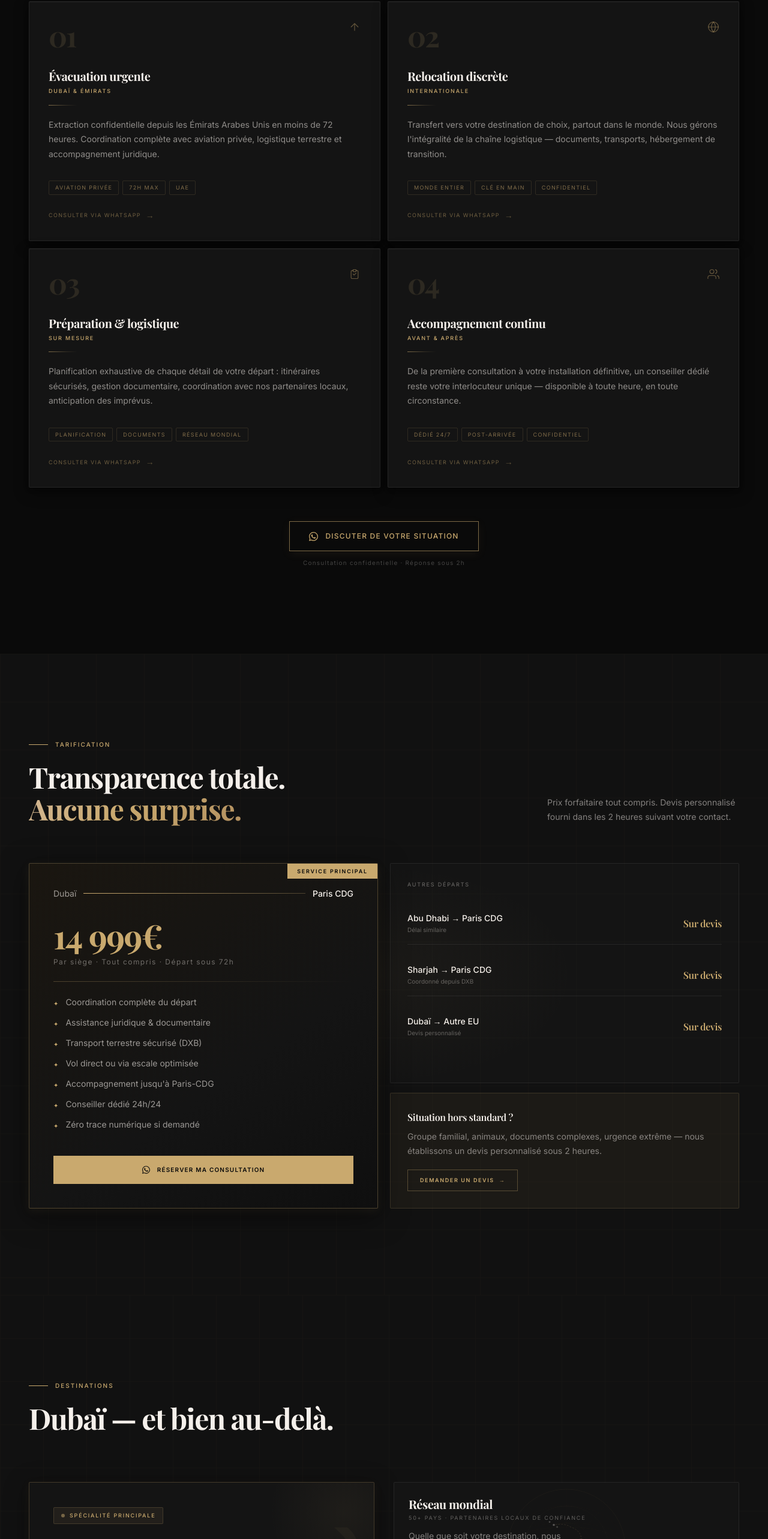
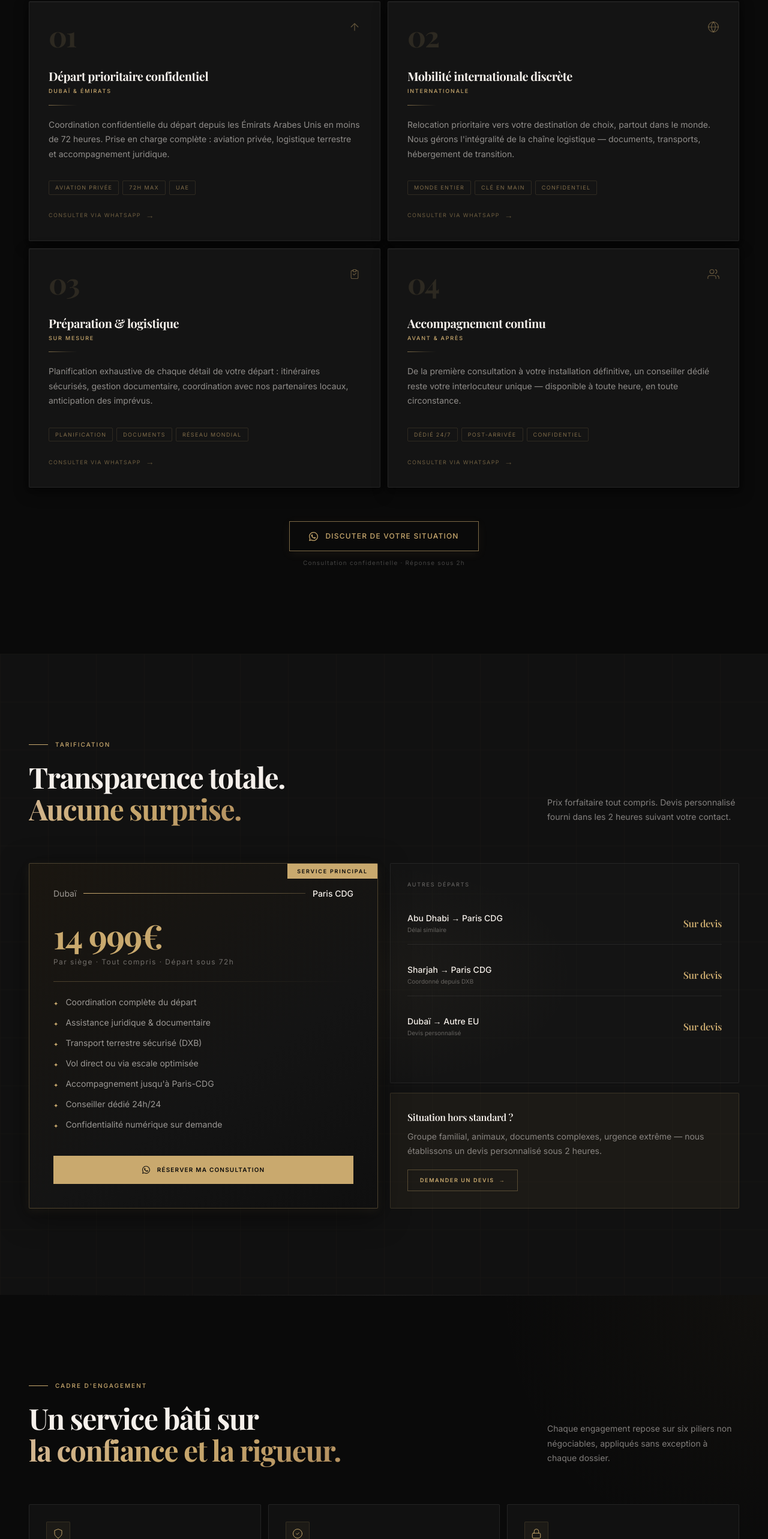
Before and after one commit to Maximgeb/extrad-solution, a Next.js app: page / in a window 1280 px wide. Shown: the part 1215-3781 px from the top of the page at 60% size. Built offline with nearby package versions, Linux system fonts and the light colour scheme.

Commit message:
feat: Trust section + wording cleanup premium

```diff
--- a/app/page.tsx
+++ b/app/page.tsx
@@ -2,6 +2,7 @@ import Navbar from "@/components/Navbar";
 import Hero from "@/components/Hero";
 import Services from "@/components/Services";
 import Pricing from "@/components/Pricing";
+import Trust from "@/components/Trust";
 import Destinations from "@/components/Destinations";
 import Process from "@/components/Process";
 import CtaBanner from "@/components/CtaBanner";
@@ -15,6 +16,7 @@ export default function Home() {
       <Hero />
       <Services />
       <Pricing />
+      <Trust />
       <Destinations />
       <Process />
       <CtaBanner />
--- a/components/Pricing.tsx
+++ b/components/Pricing.tsx
@@ -15,7 +15,7 @@ const INCLUDES = [
   "Vol direct ou via escale optimisée",
   "Accompagnement jusqu'à Paris-CDG",
   "Conseiller dédié 24h/24",
-  "Zéro trace numérique si demandé",
+  "Confidentialité numérique sur demande",
 ];
 
 const ROUTES = [
--- a/components/Services.tsx
+++ b/components/Services.tsx
@@ -10,12 +10,12 @@ const EASE = [0.16, 1, 0.3, 1] as [number, number, number, number];
 const SERVICES = [
   {
     number: "01",
-    title: "Évacuation urgente",
+    title: "Départ prioritaire confidentiel",
     subtitle: "Dubaï & Émirats",
     description:
-      "Extraction confidentielle depuis les Émirats Arabes Unis en moins de 72 heures. Coordination complète avec aviation privée, logistique terrestre et accompagnement juridique.",
+      "Coordination confidentielle du départ depuis les Émirats Arabes Unis en moins de 72 heures. Prise en charge complète : aviation privée, logistique terrestre et accompagnement juridique.",
     tags: ["Aviation privée", "72h max", "UAE"],
-    waMessage: "Bonjour, je m'intéresse au service d'évacuation urgente depuis Dubaï.",
+    waMessage: "Bonjour, je m'intéresse au service de départ prioritaire confidentiel depuis Dubaï.",
     icon: (
       <svg width="20" height="20" viewBox="0 0 24 24" fill="none" stroke="currentColor" strokeWidth="1.4" strokeLinecap="round" strokeLinejoin="round">
         <path d="M12 19V5M5 12l7-7 7 7"/>
@@ -24,10 +24,10 @@ const SERVICES = [
   },
   {
     number: "02",
-    title: "Relocation discrète",
+    title: "Mobilité internationale discrète",
     subtitle: "Internationale",
     description:
-      "Transfert vers votre destination de choix, partout dans le monde. Nous gérons l'intégralité de la chaîne logistique — documents, transports, hébergement de transition.",
+      "Relocation prioritaire vers votre destination de choix, partout dans le monde. Nous gérons l'intégralité de la chaîne logistique — documents, transports, hébergement de transition.",
     tags: ["Monde entier", "Clé en main", "Confidentiel"],
     waMessage: "Bonjour, je m'intéresse au service de relocation internationale discrète.",
     icon: (
--- a/components/Trust.tsx
+++ b/components/Trust.tsx
@@ -3,46 +3,78 @@
 import { motion, useInView } from "framer-motion";
 import { useRef } from "react";
 
-const STATS = [
-  { value: "100%", label: "Légal & consenti", description: "Chaque engagement respecte les législations locales et internationales." },
-  { value: "72h", label: "Délai maximum", description: "De la consultation initiale au départ effectif, en moins de 72 heures." },
-  { value: "50+", label: "Pays desservis", description: "Un réseau mondial de partenaires de confiance, sur tous les continents." },
-  { value: "0", label: "Trace numérique", description: "Protocole de confidentialité strict. Votre identité et vos données restent protégées." },
+const EASE = [0.16, 1, 0.3, 1] as [number, number, number, number];
+
+const PILLARS = [
+  {
+    icon: (
+      <svg width="18" height="18" viewBox="0 0 24 24" fill="none" stroke="currentColor" strokeWidth="1.3" strokeLinecap="round" strokeLinejoin="round">
+        <path d="M12 22s8-4 8-10V5l-8-3-8 3v7c0 6 8 10 8 10z"/>
+      </svg>
+    ),
+    title: "Confidentialité absolue",
+    description: "Chaque échange, chaque document, chaque déplacement opère dans un cadre strictement confidentiel.",
+  },
+  {
+    icon: (
+      <svg width="18" height="18" viewBox="0 0 24 24" fill="none" stroke="currentColor" strokeWidth="1.3" strokeLinecap="round" strokeLinejoin="round">
+        <path d="M9 12l2 2 4-4"/><circle cx="12" cy="12" r="10"/>
+      </svg>
+    ),
+    title: "Consentement systématique",
+    description: "Aucune action n'est entreprise sans votre validation explicite. Vous restez décisionnaire à chaque étape.",
+  },
+  {
+    icon: (
+      <svg width="18" height="18" viewBox="0 0 24 24" fill="none" stroke="currentColor" strokeWidth="1.3" strokeLinecap="round" strokeLinejoin="round">
+        <rect x="3" y="11" width="18" height="11" rx="2" ry="2"/><path d="M7 11V7a5 5 0 0 1 10 0v4"/>
+      </svg>
+    ),
+    title: "Conformité juridique",
+    description: "Service 100% légal. Nos opérations respectent le droit international et les législations locales.",
+  },
+  {
+    icon: (
+      <svg width="18" height="18" viewBox="0 0 24 24" fill="none" stroke="currentColor" strokeWidth="1.3" strokeLinecap="round" strokeLinejoin="round">
+        <path d="M20 21v-2a4 4 0 0 0-4-4H8a4 4 0 0 0-4 4v2"/><circle cx="12" cy="7" r="4"/>
+      </svg>
+    ),
+    title: "Interlocuteur dédié",
+    description: "Un conseiller unique suit votre dossier de la première consultation jusqu'à l'arrivée à destination.",
+  },
+  {
+    icon: (
+      <svg width="18" height="18" viewBox="0 0 24 24" fill="none" stroke="currentColor" strokeWidth="1.3" strokeLinecap="round" strokeLinejoin="round">
+        <circle cx="12" cy="12" r="10"/><polyline points="12 6 12 12 16 14"/>
+      </svg>
+    ),
+    title: "Coordination 24/7",
+    description: "Notre équipe opère sans interruption. Délais courts, réactivité maximale, zéro heure d'attente inutile.",
+  },
+  {
+    icon: (
+      <svg width="18" height="18" viewBox="0 0 24 24" fill="none" stroke="currentColor" strokeWidth="1.3" strokeLinecap="round" strokeLinejoin="round">
+        <circle cx="12" cy="12" r="10"/><line x1="2" y1="12" x2="22" y2="12"/><path d="M12 2a15.3 15.3 0 0 1 4 10 15.3 15.3 0 0 1-4 10 15.3 15.3 0 0 1-4-10 15.3 15.3 0 0 1 4-10z"/>
+      </svg>
+    ),
+    title: "Réseau international vérifié",
+    description: "Partenaires sélectionnés dans 50+ pays : juridiques, logistiques, aviation. Chaque maillon est certifié.",
+  },
 ];
 
-const GUARANTEES = [
-  {
-    title: "Confidentialité absolue",
-    description:
-      "Vos informations personnelles ne sont jamais partagées. Nos communications sont chiffrées. Votre vie privée est notre priorité absolue.",
-    icon: (
-      <svg width="20" height="20" viewBox="0 0 24 24" fill="none" stroke="currentColor" strokeWidth="1.5" strokeLinecap="round" strokeLinejoin="round">
-        <rect x="3" y="11" width="18" height="11" rx="2"/>
-        <path d="M7 11V7a5 5 0 0 1 10 0v4"/>
-      </svg>
-    ),
-  },
-  {
-    title: "Service 100% légal",
-    description:
-      "Extrad Solution opère exclusivement dans le cadre légal. Tous nos processus sont conformes aux lois en vigueur dans les pays d'intervention.",
-    icon: (
-      <svg width="20" height="20" viewBox="0 0 24 24" fill="none" stroke="currentColor" strokeWidth="1.5" strokeLinecap="round" strokeLinejoin="round">
-        <path d="M12 22s8-4 8-10V5l-8-3-8 3v7c0 6 8 10 8 10z"/>
-        <path d="M9 12l2 2 4-4"/>
-      </svg>
-    ),
-  },
-  {
-    title: "Engagement personnel",
-    description:
-      "Vous avez un interlocuteur unique et dédié tout au long de votre dossier. Pas de standard, pas de délégation — un humain, disponible pour vous.",
-    icon: (
-      <svg width="20" height="20" viewBox="0 0 24 24" fill="none" stroke="currentColor" strokeWidth="1.5" strokeLinecap="round" strokeLinejoin="round">
-        <path d="M20.84 4.61a5.5 5.5 0 0 0-7.78 0L12 5.67l-1.06-1.06a5.5 5.5 0 0 0-7.78 7.78l1.06 1.06L12 21.23l7.78-7.78 1.06-1.06a5.5 5.5 0 0 0 0-7.78z"/>
-      </svg>
-    ),
-  },
+const PROOF = [
+  { value: "< 2h", label: "Réponse initiale" },
+  { value: "24–72h", label: "Coordination départ" },
+  { value: "50+", label: "Pays couverts" },
+  { value: "100%", label: "Cadre légal" },
+];
+
+const INCLUDES = [
+  "Évaluation confidentielle initiale",
+  "Coordination personnalisée du départ",
+  "Logistique adaptée au niveau d'urgence",
+  "Orientation juridique via partenaires selon besoin",
+  "Suivi direct jusqu'à exécution complète",
 ];
 
 export default function Trust() {
@@ -50,95 +82,183 @@ export default function Trust() {
   const inView = useInView(ref, { once: true, margin: "-80px" });
 
   return (
-    <section id="confiance" className="py-28 md:py-36 bg-black-elevated relative overflow-hidden">
-      <div className="absolute top-1/2 left-1/2 -translate-x-1/2 -translate-y-1/2 w-[800px] h-[400px] bg-gold/3 rounded-full blur-[160px] pointer-events-none" />
+    <section className="py-28 md:py-36 bg-[#0A0A0A] relative overflow-hidden">
+      {/* Ambient */}
+      <div
+        className="absolute top-0 right-0 w-[500px] h-[500px] pointer-events-none"
+        style={{ background: "radial-gradient(ellipse at top right, rgba(201,169,110,0.04) 0%, transparent 65%)" }}
+      />
+      <div
+        className="absolute bottom-0 left-0 w-[400px] h-[400px] pointer-events-none"
+        style={{ background: "radial-gradient(ellipse at bottom left, rgba(201,169,110,0.03) 0%, transparent 65%)" }}
+      />
+      {/* Subtle separator top */}
+      <div className="absolute top-0 left-6 right-6 lg:left-12 lg:right-12 h-px" style={{ background: "linear-gradient(90deg, transparent, rgba(42,42,42,0.8), transparent)" }} />
 
-      <div className="max-w-7xl mx-auto px-6 lg:px-10" ref={ref}>
+      <div className="max-w-7xl mx-auto px-6 lg:px-12" ref={ref}>
+
         {/* Header */}
-        <div className="mb-20">
+        <div className="mb-16">
           <motion.div
             initial={{ opacity: 0, y: 16 }}
             animate={inView ? { opacity: 1, y: 0 } : {}}
-            transition={{ duration: 0.7, ease: [0.16, 1, 0.3, 1] }}
+            transition={{ duration: 0.7, ease: EASE }}
             className="flex items-center gap-3 mb-5"
           >
-            <span className="block w-8 h-px bg-gold" />
-            <span className="text-gold text-xs tracking-widest uppercase font-inter font-medium">
-              Pourquoi nous
+            <span className="block w-8 h-px bg-[#C9A96E]" />
+            <span className="text-[#C9A96E] text-[10px] tracking-[0.2em] uppercase font-inter font-medium">
+              Cadre d'engagement
             </span>
           </motion.div>
+
+          <div className="flex flex-col lg:flex-row lg:items-end lg:justify-between gap-6">
             <motion.h2
               initial={{ opacity: 0, y: 20 }}
               animate={inView ? { opacity: 1, y: 0 } : {}}
-            transition={{ duration: 0.8, delay: 0.1, ease: [0.16, 1, 0.3, 1] }}
-            className="font-playfair font-bold text-offwhite tracking-luxury leading-luxury"
+              transition={{ duration: 0.8, delay: 0.1, ease: EASE }}
+              className="font-playfair font-bold text-[#F5F0EB] tracking-[-0.03em] leading-[1.1]"
               style={{ fontSize: "clamp(2rem, 4vw, 3rem)" }}
             >
-            La confiance se mérite.
+              Un service bâti sur
               <br />
-            <em className="not-italic text-gradient-gold">Nous la prouvons.</em>
+              <em className="not-italic" style={{
+                background: "linear-gradient(135deg, #D4B896 0%, #C9A96E 45%, #B39060 100%)",
+                WebkitBackgroundClip: "text",
+                WebkitTextFillColor: "transparent",
+                backgroundClip: "text",
+              }}>
+                la confiance et la rigueur.
+              </em>
             </motion.h2>
+            <motion.p
+              initial={{ opacity: 0, y: 20 }}
+              animate={inView ? { opacity: 1, y: 0 } : {}}
+              transition={{ duration: 0.8, delay: 0.2, ease: EASE }}
+              className="text-[rgba(245,240,235,0.5)] text-sm leading-[1.75] max-w-xs"
+            >
+              Chaque engagement repose sur six piliers non négociables,
+              appliqués sans exception à chaque dossier.
+            </motion.p>
+          </div>
         </div>
 
-        {/* Stats grid */}
-        <div className="grid grid-cols-2 lg:grid-cols-4 gap-px bg-black-border mb-16">
-          {STATS.map((stat, i) => (
+        {/* 6 pillars grid */}
+        <div className="grid grid-cols-1 md:grid-cols-2 lg:grid-cols-3 gap-3 mb-4">
+          {PILLARS.map((pillar, i) => (
             <motion.div
-              key={stat.label}
-              initial={{ opacity: 0, y: 20 }}
-              animate={inView ? { opacity: 1, y: 0 } : {}}
-              transition={{ duration: 0.7, delay: i * 0.1, ease: [0.16, 1, 0.3, 1] }}
-              className="bg-black-card p-8 md:p-10 flex flex-col"
+              key={pillar.title}
+              initial={{ opacity: 0, y: 24, filter: "blur(4px)" }}
+              animate={inView ? { opacity: 1, y: 0, filter: "blur(0px)" } : {}}
+              transition={{ duration: 0.85, delay: 0.1 + i * 0.08, ease: EASE }}
+              className="group relative rounded-sm p-7 overflow-hidden"
+              style={{
+                background: "#111111",
+                border: "1px solid rgba(42,42,42,0.8)",
+              }}
             >
-              <span
-                className="font-playfair font-bold text-gradient-gold tracking-luxury leading-none mb-3"
-                style={{ fontSize: "clamp(2.5rem, 5vw, 3.5rem)" }}
+              {/* Hover glow */}
+              <div
+                className="absolute inset-0 opacity-0 group-hover:opacity-100 transition-opacity duration-500 pointer-events-none"
+                style={{ background: "radial-gradient(ellipse at top left, rgba(201,169,110,0.05) 0%, transparent 70%)" }}
+              />
+              {/* Top gold line on hover */}
+              <div
+                className="absolute top-0 left-0 right-0 h-px opacity-0 group-hover:opacity-100 transition-opacity duration-500"
+                style={{ background: "linear-gradient(90deg, #C9A96E, rgba(201,169,110,0.2), transparent)" }}
+              />
+
+              <div className="relative">
+                <div
+                  className="w-10 h-10 rounded-sm flex items-center justify-center mb-5 transition-all duration-300 group-hover:border-[rgba(201,169,110,0.35)]"
+                  style={{
+                    background: "rgba(201,169,110,0.06)",
+                    border: "1px solid rgba(201,169,110,0.15)",
+                    color: "#C9A96E",
+                  }}
                 >
-                {stat.value}
-              </span>
-              <span className="text-offwhite text-sm font-inter font-medium mb-3 leading-snug">
-                {stat.label}
-              </span>
-              <p className="text-offwhite-dim text-xs leading-body font-inter">
-                {stat.description}
+                  {pillar.icon}
+                </div>
+                <h3 className="font-playfair font-semibold text-[#F5F0EB] text-base tracking-[-0.02em] mb-2 leading-[1.3]">
+                  {pillar.title}
+                </h3>
+                <p className="text-[rgba(245,240,235,0.45)] text-sm leading-[1.7]">
+                  {pillar.description}
                 </p>
+              </div>
             </motion.div>
           ))}
         </div>
 
-        {/* Guarantees */}
-        <div className="grid grid-cols-1 md:grid-cols-3 gap-4">
-          {GUARANTEES.map((guarantee, i) => (
+        {/* Bottom row: proof stats + includes */}
+        <div className="grid grid-cols-1 lg:grid-cols-2 gap-3 mt-3">
+
+          {/* Proof stats */}
           <motion.div
-              key={guarantee.title}
-              initial={{ opacity: 0, y: 24 }}
+            initial={{ opacity: 0, y: 20 }}
             animate={inView ? { opacity: 1, y: 0 } : {}}
-              transition={{ duration: 0.8, delay: 0.3 + i * 0.12, ease: [0.16, 1, 0.3, 1] }}
-              className="bg-black-card border border-black-border rounded-sm p-8 shadow-card"
+            transition={{ duration: 0.85, delay: 0.55, ease: EASE }}
+            className="rounded-sm p-7"
+            style={{
+              background: "rgba(201,169,110,0.04)",
+              border: "1px solid rgba(201,169,110,0.14)",
+            }}
           >
-              <div className="text-gold mb-5">{guarantee.icon}</div>
-              <h3 className="font-playfair font-bold text-offwhite text-lg tracking-luxury leading-luxury mb-3">
-                {guarantee.title}
-              </h3>
-              <div className="gold-divider mb-4" />
-              <p className="text-offwhite-muted text-sm leading-body">
-                {guarantee.description}
+            <p className="text-[rgba(245,240,235,0.35)] text-[9px] tracking-[0.2em] uppercase font-inter mb-7">
+              Indicateurs opérationnels
             </p>
+            <div className="grid grid-cols-2 gap-x-8 gap-y-7">
+              {PROOF.map((item, i) => (
+                <motion.div
+                  key={item.label}
+                  initial={{ opacity: 0, y: 10 }}
+                  animate={inView ? { opacity: 1, y: 0 } : {}}
+                  transition={{ duration: 0.6, delay: 0.65 + i * 0.07, ease: EASE }}
+                >
+                  <span
+                    className="font-playfair font-bold text-[#C9A96E] block leading-none tracking-[-0.03em] mb-1.5"
+                    style={{ fontSize: "clamp(1.6rem, 3vw, 2rem)" }}
+                  >
+                    {item.value}
+                  </span>
+                  <span className="text-[rgba(245,240,235,0.35)] text-[9px] tracking-[0.15em] uppercase font-inter">
+                    {item.label}
+                  </span>
                 </motion.div>
               ))}
             </div>
+          </motion.div>
 
-        {/* Disclaimer */}
-        <motion.p
-          initial={{ opacity: 0 }}
-          animate={inView ? { opacity: 1 } : {}}
-          transition={{ duration: 1, delay: 0.8, ease: [0.16, 1, 0.3, 1] }}
-          className="mt-12 text-center text-offwhite-dim text-xs leading-body max-w-2xl mx-auto font-inter"
+          {/* Includes */}
+          <motion.div
+            initial={{ opacity: 0, y: 20 }}
+            animate={inView ? { opacity: 1, y: 0 } : {}}
+            transition={{ duration: 0.85, delay: 0.65, ease: EASE }}
+            className="rounded-sm p-7"
+            style={{
+              background: "#111111",
+              border: "1px solid rgba(42,42,42,0.8)",
+            }}
           >
-          Extrad Solution n&apos;intervient que dans des situations légales et avec le
-          consentement total de la personne concernée. Nous ne facilitons aucune
-          activité illicite, coercitive ou contraire aux droits fondamentaux.
-        </motion.p>
+            <p className="text-[rgba(245,240,235,0.35)] text-[9px] tracking-[0.2em] uppercase font-inter mb-7">
+              Ce qui est inclus
+            </p>
+            <ul className="space-y-4">
+              {INCLUDES.map((item, i) => (
+                <motion.li
+                  key={item}
+                  initial={{ opacity: 0, x: -10 }}
+                  animate={inView ? { opacity: 1, x: 0 } : {}}
+                  transition={{ duration: 0.55, delay: 0.75 + i * 0.07, ease: EASE }}
+                  className="flex items-start gap-3 text-sm text-[rgba(245,240,235,0.55)]"
+                >
+                  <span className="text-[#C9A96E] flex-shrink-0 text-[10px] mt-0.5">✦</span>
+                  {item}
+                </motion.li>
+              ))}
+            </ul>
+          </motion.div>
+
+        </div>
       </div>
     </section>
   );
```
Lines whose indentation alone changed are shown as unchanged.
